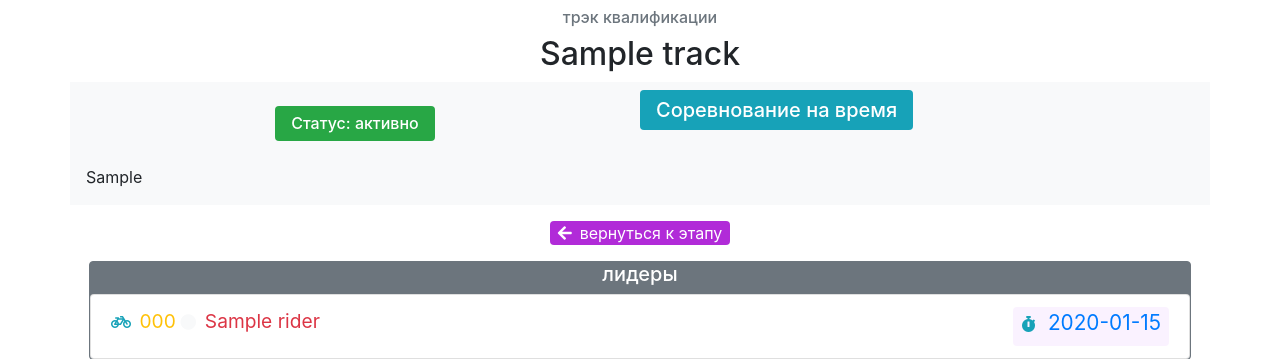
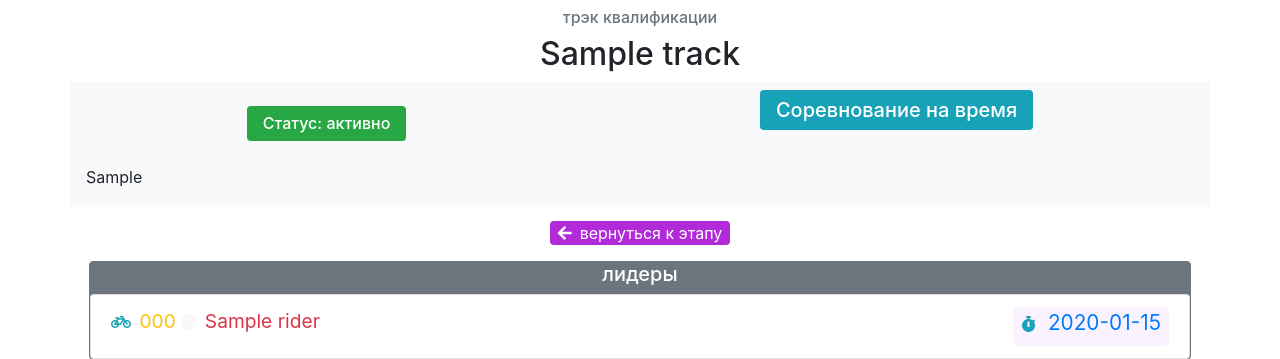
Before and after one commit to iKozzz/MTBRB, a Django app: page /track_details/1/1 in a window 1280 px wide. Shown: the part 80-439 px from the top of the page. Run offline with Django 3.2, Linux system fonts and the light colour scheme; tables that the repository leaves empty hold one stand-in row (values such as "Sample post"); some libraries are stand-ins or nearby versions.

Commit message:
upd results track

```diff
--- a/em/static/css/app.css
+++ b/em/static/css/app.css
@@ -17,3 +17,8 @@
 .bg-sky {
     background-color: #f5e8ff8a!important;
 }
+
+.small-li {
+    list-style: none;
+    padding: 0.5rem 1rem 0.5rem 1rem;
+}
--- a/em/templates/track_details.html
+++ b/em/templates/track_details.html
@@ -14,12 +14,12 @@
     </div>
     <div class="row bg-light py-2">
         {% if track.isOpened %}
-            <h6 class="col-sm-6 mt-3 text-center"><label class="badge-success rounded px-3 py-2">Статус: активно</label></h6>
+            <h6 class="mx-auto mt-3 text-center"><label class="badge-success rounded px-3 py-2">Статус: активно</label></h6>
         {% else %}
-            <h6 class="col-sm-6 mt-3 text-center"><label class="badge-dark rounded px-3 py-2">Статус: закрыто</label></h6>
+            <h6 class="mx-auto mt-3 text-center"><label class="badge-dark rounded px-3 py-2">Статус: закрыто</label></h6>
         {% endif %}
 
-        <h5 class="text-center">
+        <h5 class="mx-auto text-center">
             <label class="badge-info rounded px-3 py-2">
                 Соревнование на {% if track.isCountingTime %}время{% else %}баллы{% endif %}
             </label>
@@ -87,7 +87,7 @@
                     {% endfor %}
 
                     {%  for leader in leaders|slice:"3:" %}
-                        <li class="bg-white pt-1">
+                        <li class="bg-white small-li">
                             <a href="#rider-{{ leader.id }}">
                                 {% if leader.time %}
                                     <span class="float-left">
```
